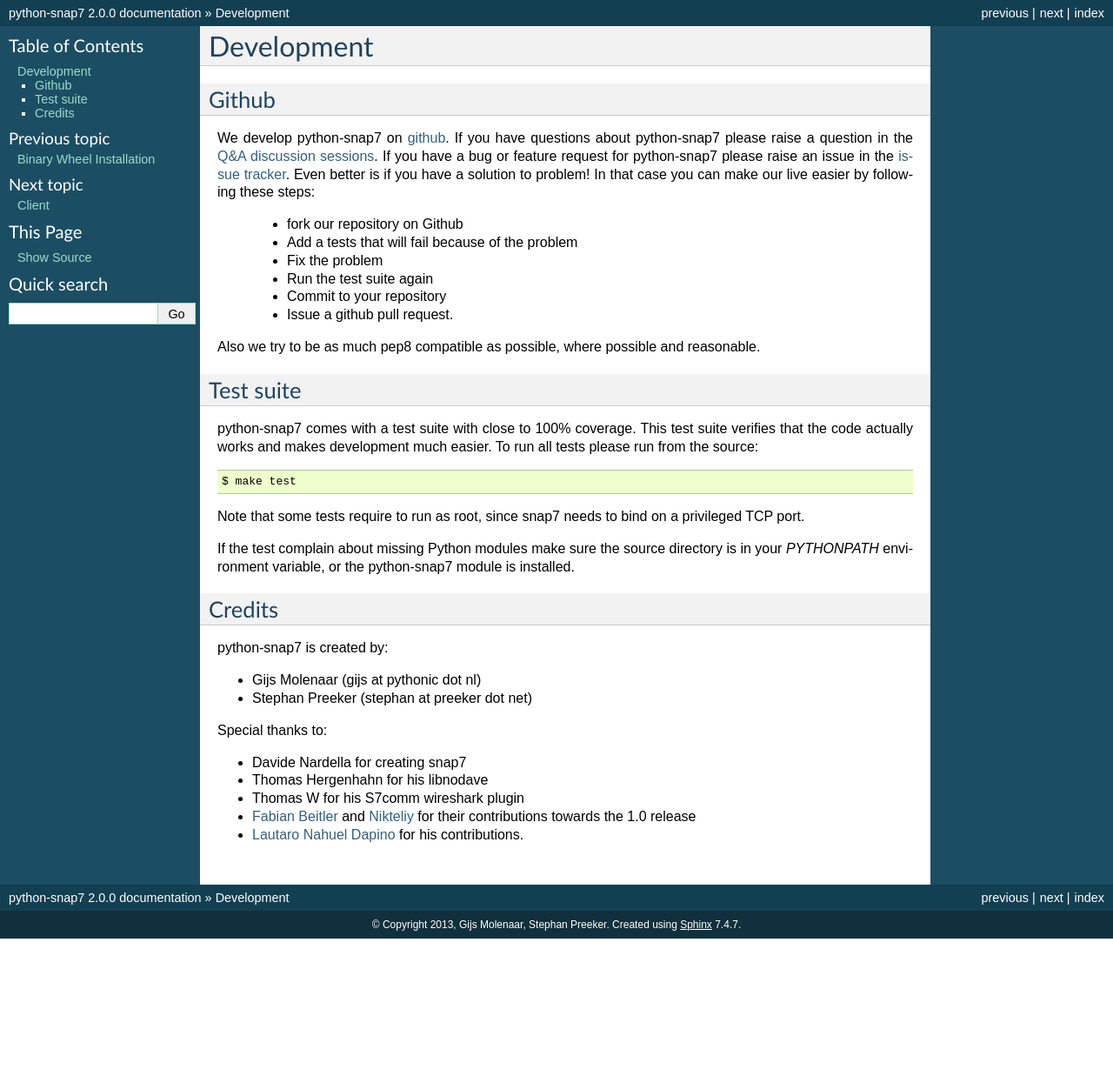
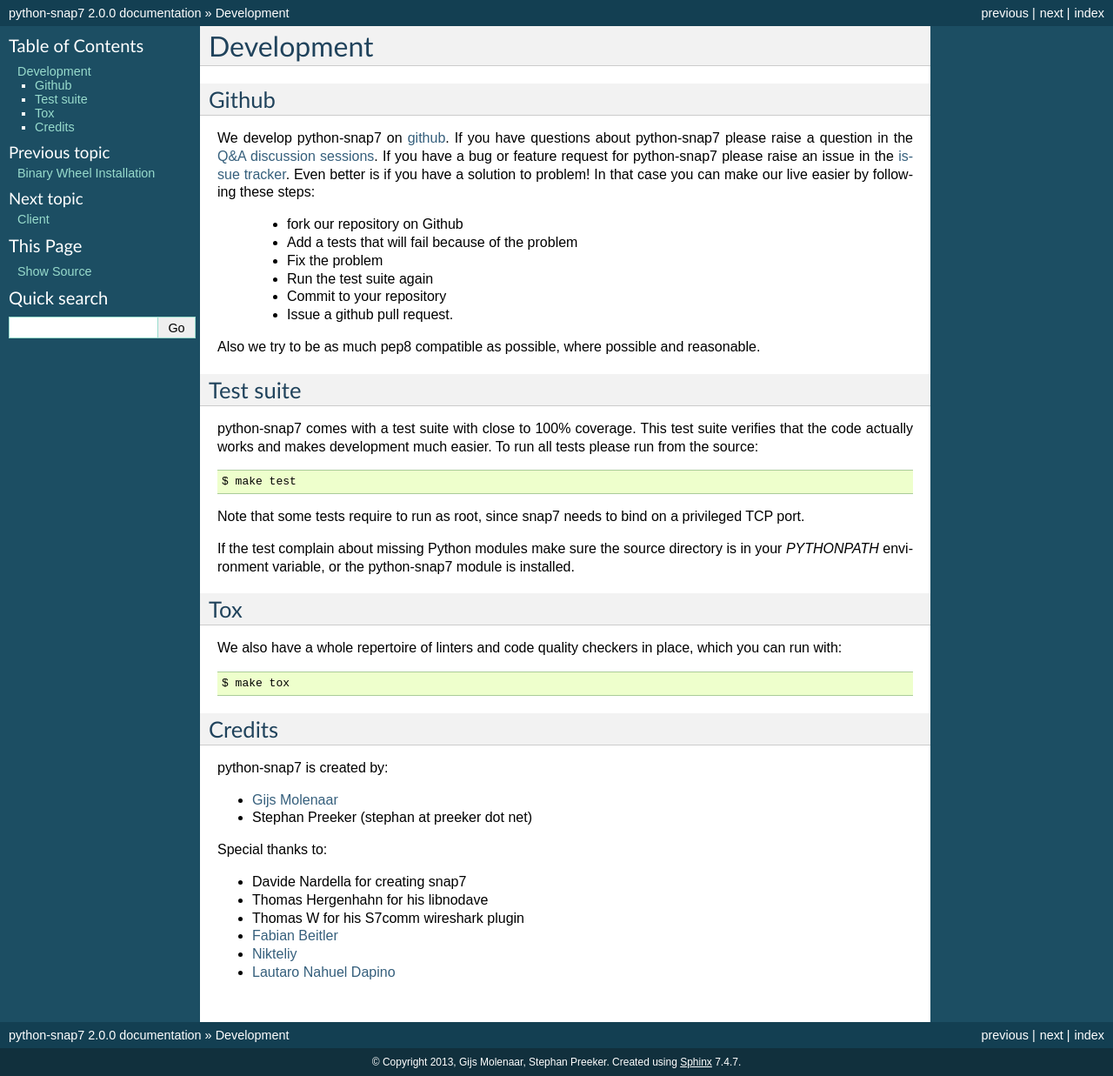
Before and after one commit to gijzelaerr/python-snap7, a Sphinx documentation site: the page built from doc/development.rst, in a window 1280 px wide. Shown: the whole page at 87% size. Built offline with Sphinx 7.4.7, drawn with Linux system fonts in a browser that asks for light colours; the version number is read from the project's files by our own code; before the commit the page ends 1079 px from its top, so only the background shows below that.

```diff
--- a/doc/development.rst
+++ b/doc/development.rst
@@ -39,12 +39,20 @@ If the test complain about missing Python modules make sure the source directory
 is in your `PYTHONPATH` environment variable, or the python-snap7 module is
 installed.
 
+Tox
+---
+
+We also have a whole repertoire of linters and code quality checkers in place,
+which you can run with::
+
+    $ make tox
+
 Credits
 -------
 
 python-snap7 is created by:
 
-* Gijs Molenaar (gijs at pythonic dot nl)
+* `Gijs Molenaar <https://github.com/gijzelaerr>`_
 * Stephan Preeker (stephan at preeker dot net)
 
 
@@ -53,5 +61,6 @@ Special thanks to:
 * Davide Nardella for creating snap7
 * Thomas Hergenhahn for his libnodave
 * Thomas W for his S7comm wireshark plugin
-* `Fabian Beitler <https://github.com/swamper123>`_ and `Nikteliy <https://github.com/nikteliy>`_ for their contributions towards the 1.0 release
-* `Lautaro Nahuel Dapino <https://github.com/lautarodapin>`_ for his contributions.
+* `Fabian Beitler <https://github.com/swamper123>`_
+* `Nikteliy <https://github.com/nikteliy>`_
+* `Lautaro Nahuel Dapino <https://github.com/lautarodapin>`_
```
Also changed, not shown: .readthedocs.yaml.
